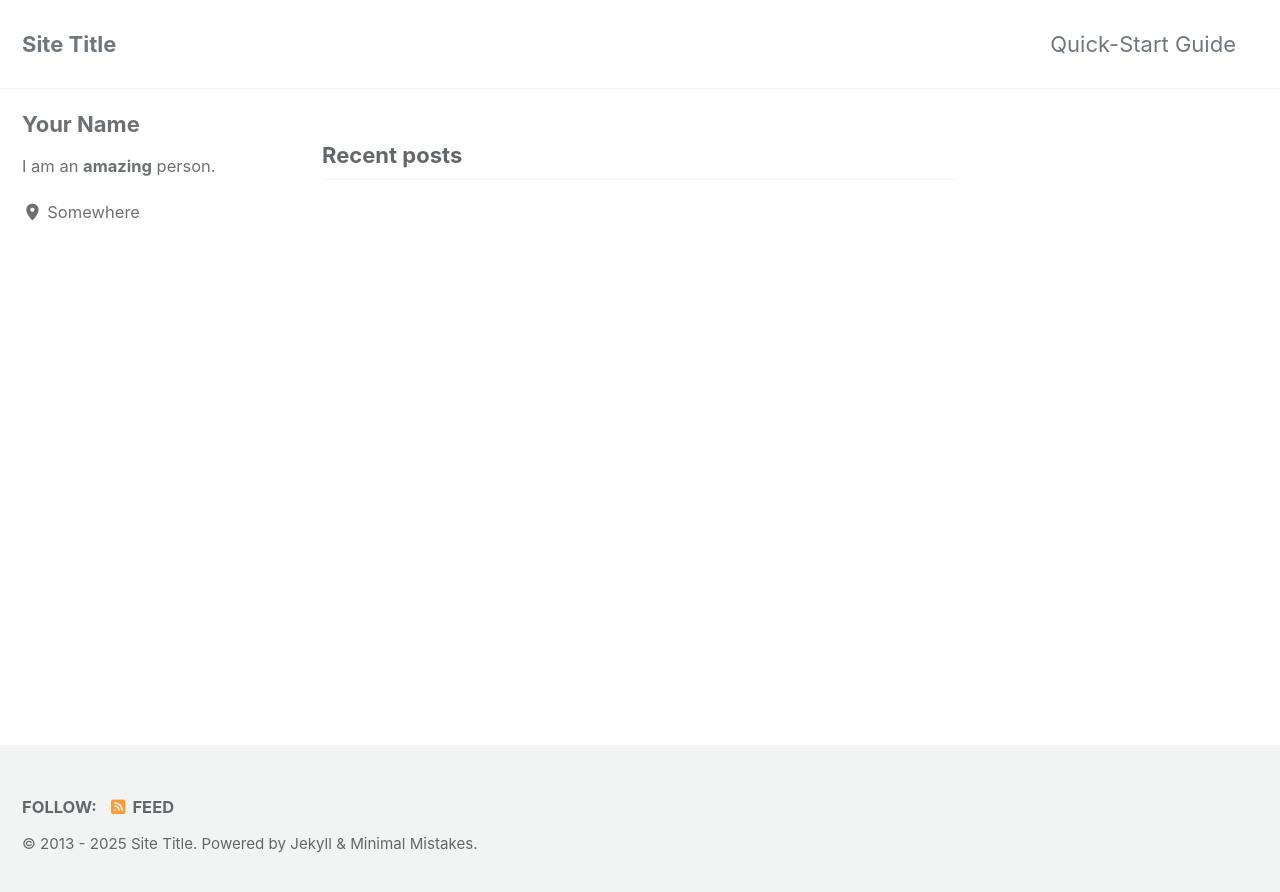
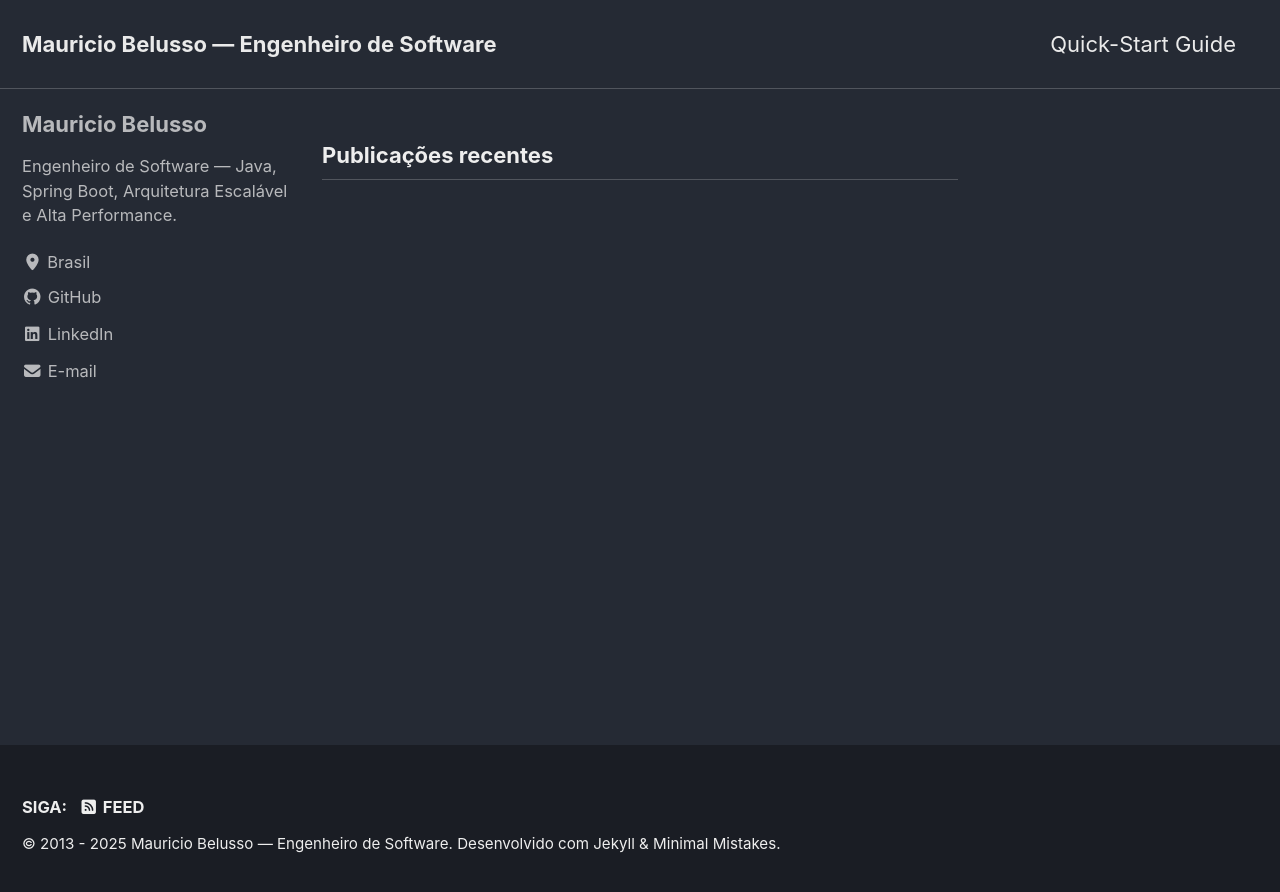
Before and after one commit to mauriciobelusso/mauriciobelusso.github.io, a Jekyll site: the page built from index.html, in a window 1280 px wide. Shown: the top 892 px of the page. Built offline with Jekyll 4.4.1, drawn with Linux system fonts in a browser that asks for light colours; cached includes are drawn as plain includes; the list of posts is cut into pages by our own code.

Commit message:
update: configure Jekyll settings and add robots.txt for SEO

```diff
--- a/Gemfile
+++ b/Gemfile
@@ -1,2 +1,5 @@
 source "https://rubygems.org"
-gemspec
+
+gem "github-pages", group: :jekyll_plugins
+gem "webrick"            # para Ruby 3+
+gem "faraday-retry"      # silencia o aviso do Faraday v2
--- a/_config.yml
+++ b/_config.yml
@@ -12,19 +12,17 @@
 
 # theme                  : "minimal-mistakes-jekyll"
 # remote_theme           : "mmistakes/minimal-mistakes"
-minimal_mistakes_skin    : "default" # "air", "aqua", "contrast", "dark", "dirt", "neon", "mint", "plum", "sunrise"
-
-# Site Settings
-locale                   : "en-US"
+minimal_mistakes_skin    : "dark" # "air", "aqua", "contrast", "dark", "dirt", "neon", "mint", "plum", "sunrise"
+locale                   : "pt-BR"
 rtl                      : # true, false (default) # turns direction of the page into right to left for RTL languages
-title                    : "Site Title"
+title                    : "Mauricio Belusso — Engenheiro de Software"
 title_separator          : "-"
 subtitle                 : # site tagline that appears below site title in masthead
-name                     : "Your Name"
-description              : "An amazing website."
-url                      : # the base hostname & protocol for your site e.g. "https://mmistakes.github.io"
-baseurl                  : # the subpath of your site, e.g. "/blog"
-repository               : # GitHub username/repo-name e.g. "mmistakes/minimal-mistakes"
+name                     : "Mauricio Belusso"
+description              : "Sistemas que escalam. Código que não quebra. Engenharia pragmática, previsível e mensurável."
+url                      : "https://mauriciobelusso.github.io"
+baseurl                  : ""
+repository               : "mauriciobelusso/mauriciobelusso.github.io"
 teaser                   : # path of fallback teaser image, e.g. "/assets/images/500x300.png"
 logo                     : # path of logo image to display in the masthead, e.g. "/assets/images/88x88.png"
 masthead_title           : # overrides the website title displayed in the masthead, use " " for no title
@@ -95,13 +93,16 @@ facebook:
   username               :
   app_id                 :
   publisher              :
-og_image                 : # Open Graph/Twitter default site image
+og_image                 : "/assets/images/og-card.jpg"  # crie esse arquivo (1200x630)
 # For specifying social profiles
 # - https://developers.google.com/structured-data/customize/social-profiles
 social:
-  type                   : # Person or Organization (defaults to Person)
-  name                   : # If the user or organization name differs from the site's name
-  links: # An array of links to social media profiles
+  type                   : "Person"
+  name                   : "Mauricio Belusso"
+  links:
+    - "https://github.com/mauriciobelusso"
+    - "https://www.linkedin.com/in/mauriciobelusso"
+    - "mailto:mauriciobelusso@gmail.com"
 
 # Analytics
 analytics:
@@ -113,30 +114,20 @@ analytics:
 
 # Site Author
 author:
-  name             : "Your Name"
-  avatar           : # path of avatar image, e.g. "/assets/images/bio-photo.jpg"
-  bio              : "I am an **amazing** person."
-  location         : "Somewhere"
-  email            :
+  name             : "Mauricio Belusso"
+  avatar           : # opcional: "/assets/images/avatar.jpg"
+  bio              : "Engenheiro de Software — Java, Spring Boot, Arquitetura Escalável e Alta Performance."
+  location         : "Brasil"
   links:
-    - label: "Email"
-      icon: "fas fa-fw fa-envelope-square"
-      # url: "mailto:your.name@email.com"
-    - label: "Website"
-      icon: "fas fa-fw fa-link"
-      # url: "https://your-website.com"
-    - label: "Twitter"
-      icon: "fab fa-fw fa-twitter-square"
-      # url: "https://twitter.com/"
-    - label: "Facebook"
-      icon: "fab fa-fw fa-facebook-square"
-      # url: "https://facebook.com/"
     - label: "GitHub"
       icon: "fab fa-fw fa-github"
-      # url: "https://github.com/"
-    - label: "Instagram"
-      icon: "fab fa-fw fa-instagram"
-      # url: "https://instagram.com/"
+      url: "https://github.com/mauriciobelusso"
+    - label: "LinkedIn"
+      icon: "fab fa-fw fa-linkedin"
+      url: "https://www.linkedin.com/in/mauriciobelusso"
+    - label: "E-mail"
+      icon: "fas fa-fw fa-envelope"
+      url: "mailto:mauriciobelusso@gmail.com"
 
 # Site Footer
 footer:
@@ -229,7 +220,7 @@ sass:
 
 # Outputting
 permalink: /:categories/:title/
-timezone: # https://en.wikipedia.org/wiki/List_of_tz_database_time_zones
+timezone: "America/Sao_Paulo"
 
 
 # Pagination with jekyll-paginate
@@ -258,13 +249,14 @@ pagination:
     after: 2
 
 
-# Plugins (previously gems:)
+# Plugins
 plugins:
   - jekyll-paginate
   - jekyll-sitemap
   - jekyll-gist
   - jekyll-feed
   - jekyll-include-cache
+  - jekyll-seo-tag
 
 # mimic GitHub Pages with --safe
 whitelist:
@@ -273,6 +265,7 @@ whitelist:
   - jekyll-gist
   - jekyll-feed
   - jekyll-include-cache
+  - jekyll-seo-tag
 
 
 # Archives
@@ -320,6 +313,11 @@ defaults:
       type: posts
     values:
       layout: single
+      # author_profile: false
+      # read_time: false
+      # comments:
+      # share: false
+      # related: false
       author_profile: true
       read_time: true
       comments: # true
--- /dev/null
+++ b/_includes/robots.txt
@@ -0,0 +1,4 @@
+User-agent: *
+Allow: /
+
+Sitemap: https://mauriciobelusso.github.io/sitemap.xml
```
